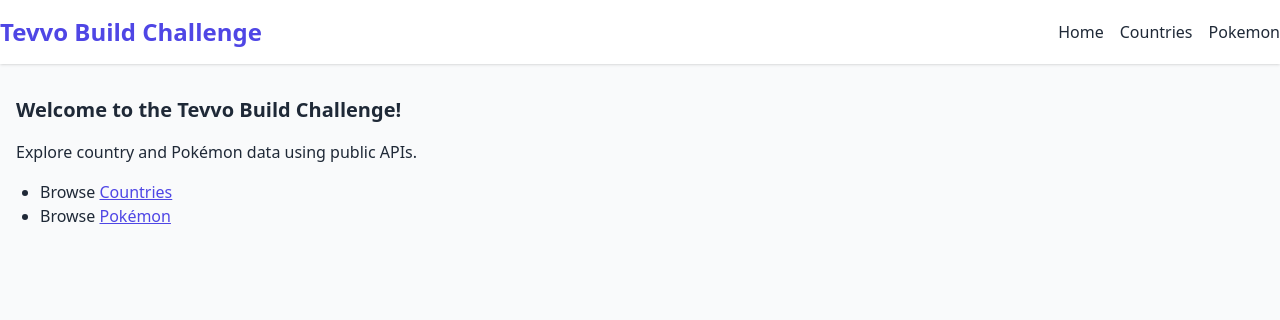
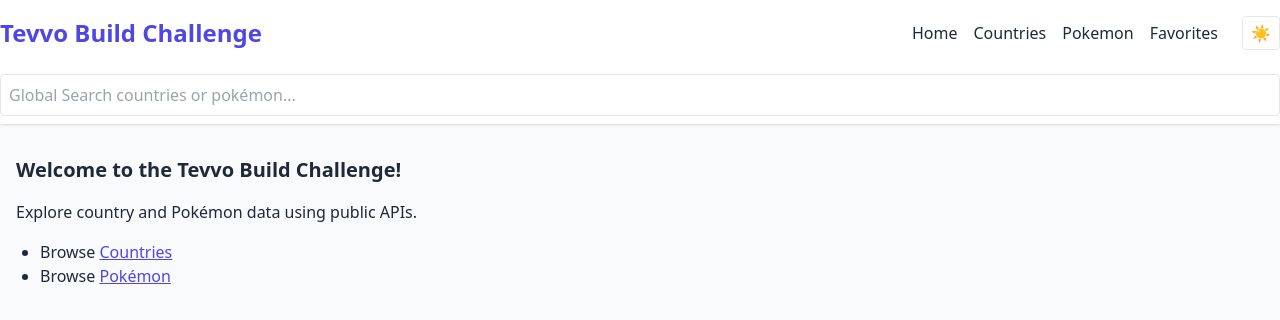
Before and after one commit to Maunducyrus/Tevvo-Internship-Challenge, a Vue app: page / in a window 1280 px wide. Shown: the top 320 px of the page. Built offline with nearby package versions, Linux system fonts and the light colour scheme.

Commit message:
updated App.vue

```diff
--- a/src/App.vue
+++ b/src/App.vue
@@ -1,15 +1,64 @@
 <template>
-  <div>
-    <nav class="bg-white shadow mb-8">
+  <div :class="{ 'dark': darkMode }" class="min-h-screen bg-gray-50 dark:bg-gray-900 transition-colors">
+    <nav class="bg-white dark:bg-gray-800 shadow mb-8">
       <div class="container mx-auto flex justify-between items-center py-4">
-        <h1 class="text-2xl font-bold text-indigo-600">Tevvo Build Challenge</h1>
-        <div class="flex gap-4">
+        <h1 class="text-2xl font-bold text-indigo-600 dark:text-indigo-400">Tevvo Build Challenge</h1>
+        <div class="flex gap-4 items-center">
           <router-link class="hover:underline" to="/">Home</router-link>
           <router-link class="hover:underline" to="/countries">Countries</router-link>
           <router-link class="hover:underline" to="/pokemon">Pokemon</router-link>
+          <router-link class="hover:underline" to="/favorites">Favorites</router-link>
+          <button @click="toggleDark" class="px-2 py-1 border rounded ml-2">
+            {{ darkMode ? "🌙" : "☀️" }}
+          </button>
         </div>
       </div>
+      <div class="container mx-auto py-2">
+        <form @submit.prevent="search">
+          <input
+            v-model="searchTerm"
+            type="text"
+            placeholder="Global Search countries or pokémon..."
+            class="w-full p-2 border rounded"
+          />
+        </form>
+      </div>
     </nav>
-    <router-view />
+    <transition name="fade" mode="out-in">
+      <router-view :key="$route.fullPath" />
+    </transition>
   </div>
 </template>
+
+<script setup>
+import { ref, watch } from 'vue'
+import { useRouter } from 'vue-router'
+
+const darkMode = ref(localStorage.getItem('darkMode') === '1')
+function toggleDark() {
+  darkMode.value = !darkMode.value
+  localStorage.setItem('darkMode', darkMode.value ? '1' : '0')
+}
+watch(darkMode, (val) => {
+  if (val) document.documentElement.classList.add('dark')
+  else document.documentElement.classList.remove('dark')
+}, { immediate: true })
+
+const searchTerm = ref('')
+const router = useRouter()
+function search() {
+  if (searchTerm.value.trim()) {
+    router.push({ name: 'SearchResults', query: { q: searchTerm.value.trim() } })
+    searchTerm.value = ''
+  }
+}
+</script>
+
+<style>
+.fade-enter-active, .fade-leave-active {
+  transition: opacity 0.25s;
+}
+.fade-enter-from, .fade-leave-to {
+  opacity: 0;
+}
+</style>
```
